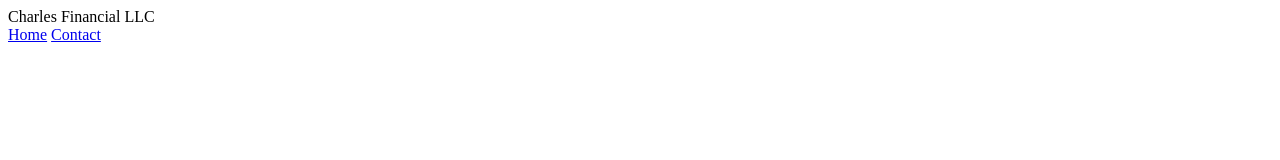
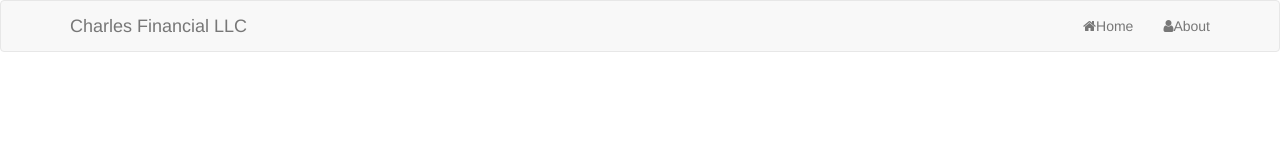
Before and after one commit to tuchung/CharlesFinance, a plain HTML site: page index.html in a window 1280 px wide. Drawn offline with nearby package versions, Linux system fonts and the light colour scheme.

```diff
--- a/index.html
+++ b/index.html
@@ -3,15 +3,22 @@
   <head>
     <meta charset="utf-8">
     <title>Charles Financial LLC</title>
-    <header>
-      Charles Financial LLC
-    </header>
-    <nav>
-    <a href="index.html">Home</a>
-    <a href="html/contactMe.html">Contact</a>
-    </nav>
+    <link rel="stylesheet" href="//netdna.bootstrapcdn.com/bootstrap/3.0.0/css/bootstrap.min.css" />
+    <link rel="stylesheet" href="//netdna.bootstrapcdn.com/font-awesome/4.0.0/css/font-awesome.css" />
+    <script src="https://ajax.googleapis.com/ajax/libs/jquery/1.12.0/jquery.min.js"></script>
+    <script src="http://maxcdn.bootstrapcdn.com/bootstrap/3.3.6/js/bootstrap.min.js"></script>
   </head>
   <body>
-
+<nav class="navbar navbar-default">
+  <div class="container">
+    <div class="navbar-header">
+      <a class="navbar-brand" href="/">Charles Financial LLC </a>
+    </div>
+    <ul class="nav navbar-nav navbar-right">
+      <li><a href="#"><i class="fa fa-home"></i>Home</a></li>
+      <li><a href="#"><i class="fa fa-user"></i>About</a></li>
+    </ul>
+  </div>
+</nav>
   </body>
 </html>
```
Also changed, not shown: pages/contactMe.html (added).
